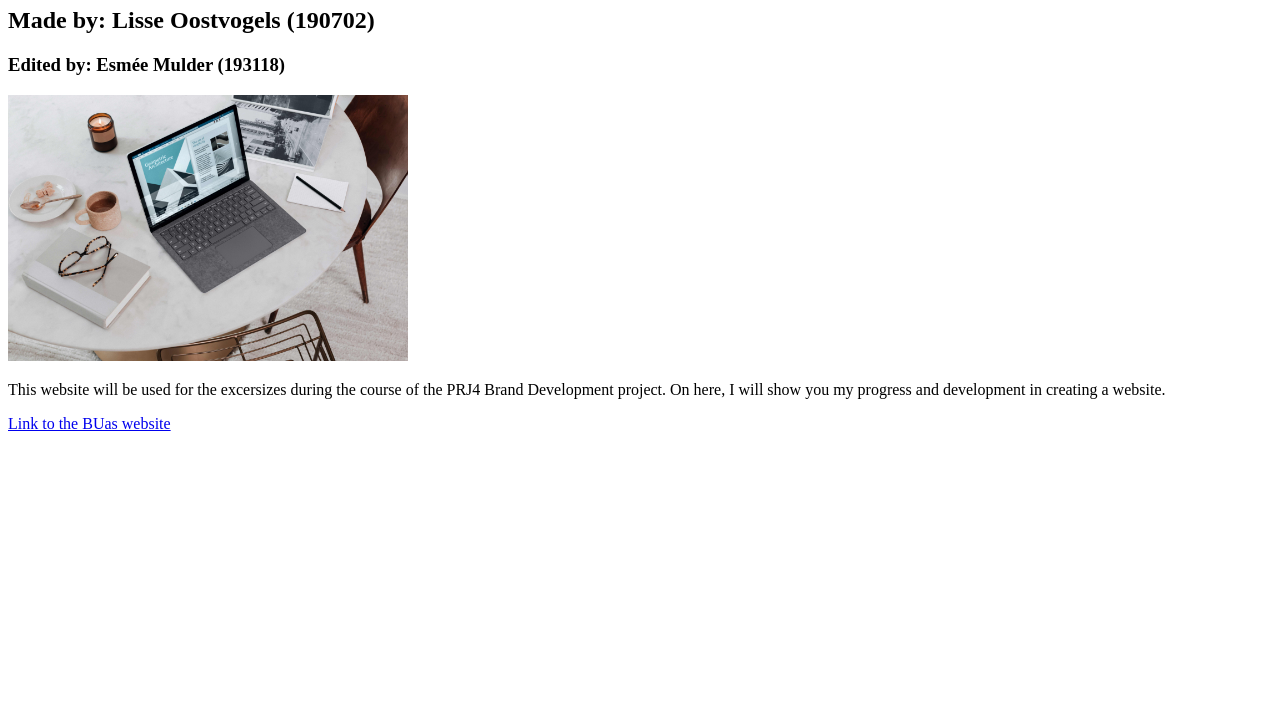
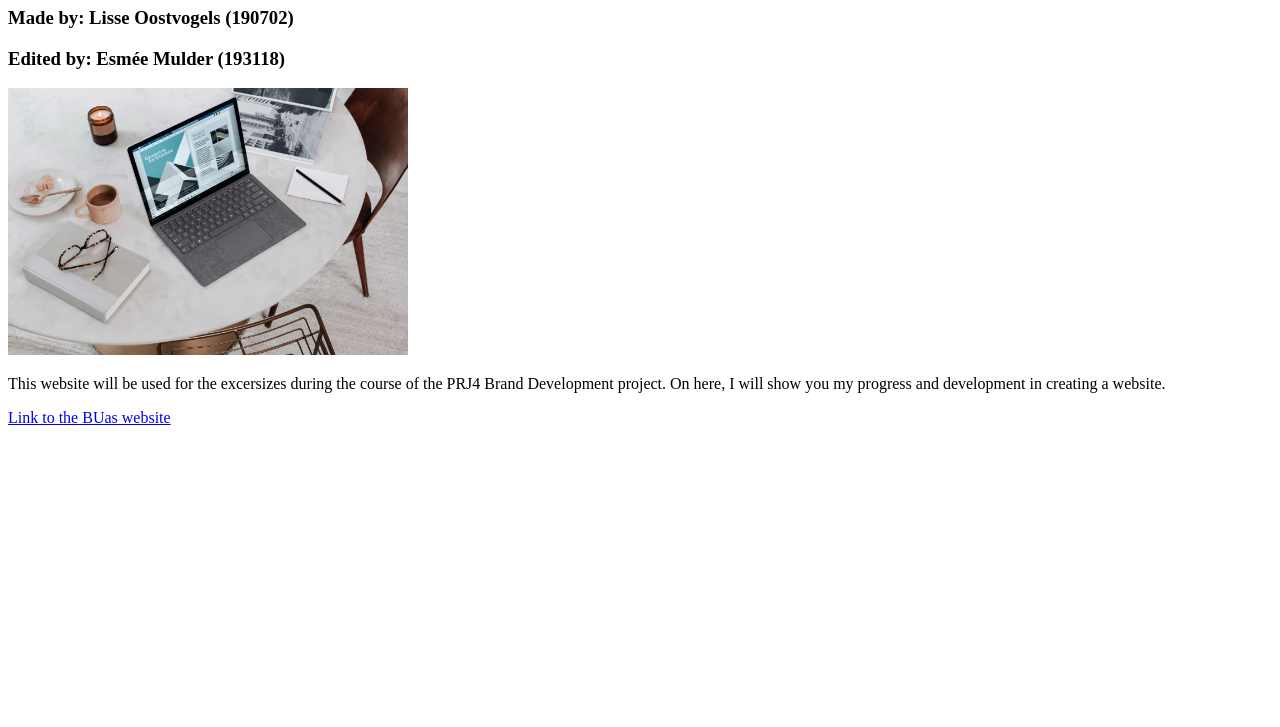
Before and after one commit to LisseOostvogels/prj4-chapter-3, a plain HTML site: page index.html in a window 1280 px wide. Shown: the part 73-800 px from the top of the page. Drawn offline with Linux system fonts and the light colour scheme; files whose address does not match are found by name.

Commit message:
Update index.html

```diff
--- a/index.html
+++ b/index.html
@@ -6,7 +6,7 @@
 </head>
 <body>
 	<h1>Lisse Oostvogels</h1>
-	<h2>Made by: Lisse Oostvogels (190702)</h2>
+	<h3>Made by: Lisse Oostvogels (190702)</h3>
 	<h3>Edited by: Esmée Mulder (193118)</h3>
 	<img src="images/laptop.jpg" alt="An image of a laptop" width="400">
 	<p>This website will be used for the excersizes during the course of the PRJ4 Brand Development project. On here, I will show you my progress and development in creating a website.</p>
```
